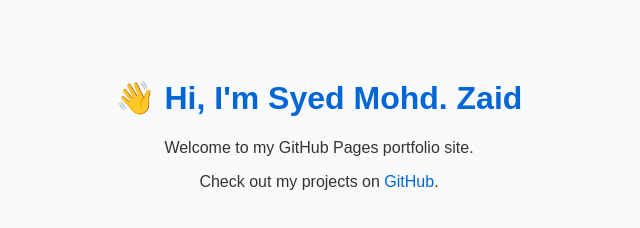
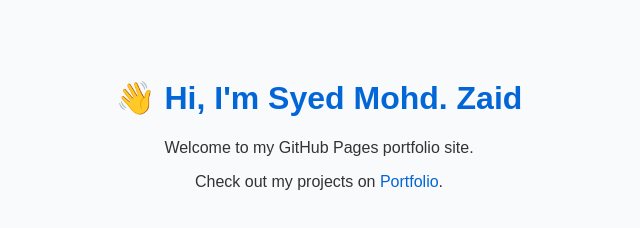
Before and after one commit to mozaid7/mozaid7.github.io, a plain HTML site: page index.html in a window 1280 px wide. Shown: the full height of the page, 321-961 px from the left. Drawn offline with Linux system fonts and the light colour scheme.

Commit message:
Update link text from 'GitHub' to 'Portfolio'

```diff
--- a/index.html
+++ b/index.html
@@ -24,6 +24,6 @@
 <body>
   <h1>👋 Hi, I'm Syed Mohd. Zaid</h1>
   <p>Welcome to my GitHub Pages portfolio site.</p>
-  <p>Check out my projects on <a href="https://mozaid.vercel.app/">GitHub</a>.</p>
+  <p>Check out my projects on <a href="https://mozaid.vercel.app/">Portfolio</a>.</p>
 </body>
 </html>
```
